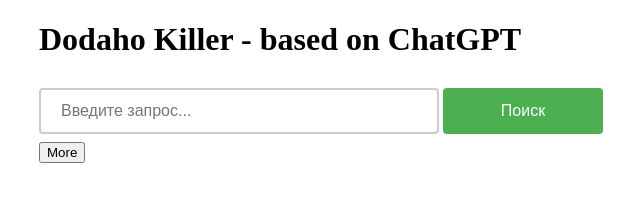
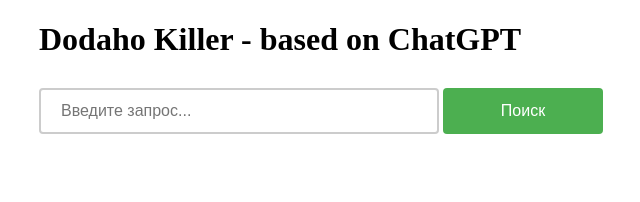
Before and after one commit to bakhtiyor-aminzoda/dodaho-killer, a plain HTML site: page dodaho-killer/index.html in a window 1280 px wide. Shown: the whole page, without its empty margins (201-841 px from the left). Drawn offline with Linux system fonts and the light colour scheme.

Commit message:
Update index.html

```diff
--- a/dodaho-killer/index.html
+++ b/dodaho-killer/index.html
@@ -17,8 +17,6 @@
         </form>
         <div id="search-results"></div>
         <div class="pagination"></div>
-
-        <button id="more">More</button>
     </div>
     <script src="js/app.js"></script>
 
```
